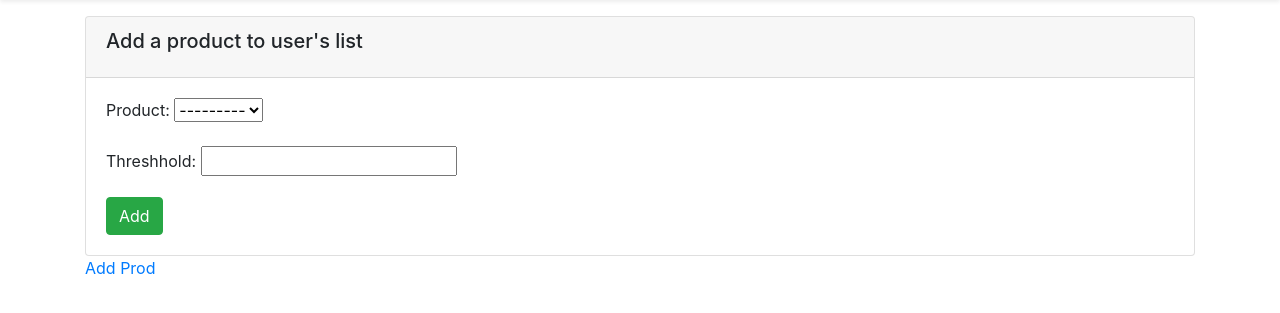
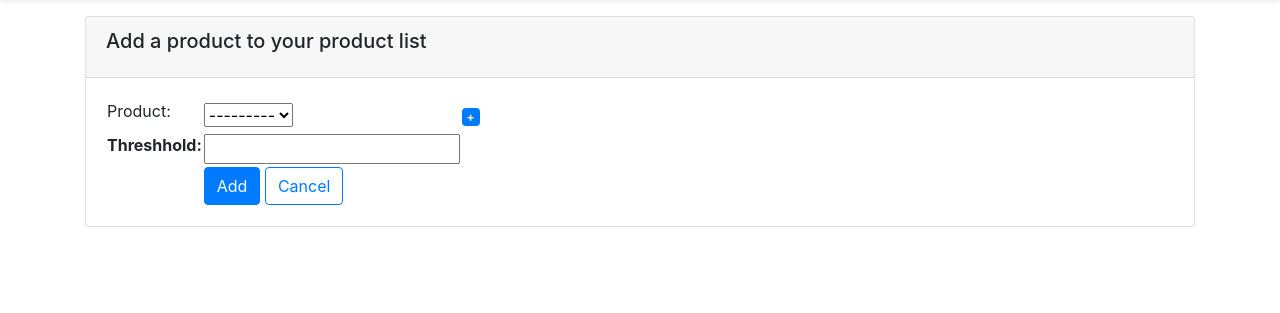
Before and after one commit to ericziethen/oz-price-checker, a Django app: page /adduserproduct/ in a window 1280 px wide. Shown: the part 97-410 px from the top of the page. Run offline with Django 3.2, Linux system fonts and the light colour scheme; the visitor is signed in with stand-in values (Sample User, id 1); data that the repository does not hold is empty; some libraries are stand-ins or nearby versions.

Commit message:
Added cancel button on each page (#72)
Co-authored-by: Sumant <sumant.kadam@gmail.com>

```diff
--- a/ozpricechecker/templates/pricefinderapp/product_add.html
+++ b/ozpricechecker/templates/pricefinderapp/product_add.html
@@ -3,13 +3,14 @@
 {% block content %}
 <div class="card">
     <div class="card-header">
-        <h5 class="card-title">Create a New Book</h5>
+        <h5 class="card-title">Create a New Product</h5>
     </div>
     <div class="card-body">
         <form method="post">
             {% csrf_token %}
             {{form.as_p}}
-            <button type="submit" class="btn btn-success">Create</button>
+            <button type="submit" class="btn btn-primary">Create</button>
+            <a href="{% url 'userproduct_add' %}" class="btn btn-outline-primary">Cancel</a>
         </form>
     </div>
 </div>
--- a/ozpricechecker/templates/pricefinderapp/userproduct_add.html
+++ b/ozpricechecker/templates/pricefinderapp/userproduct_add.html
@@ -4,15 +4,41 @@
 {% block content %}
 <div class="card">
     <div class="card-header">
-        <h5 class="card-title">Add a product to user's list</h5>
+        <h5 class="card-title">Add a product to your product list</h5>
     </div>
     <div class="card-body">
         <form method="post">
             {% csrf_token %}
-            {{form.as_p}}
-            <button type="submit" class="btn btn-success">Add</button>
+            <table>
+                <tr>
+                    <th class="font-weight-normal">{{ form.product.label_tag }}</th>
+                    <td>
+                        {{ form.product.errors }}
+                        {{ form.product }}
+                        {{ form.product.help_text }}
+                    </td>
+                    <td>
+                        <a class="badge badge-primary" href="{% url "product_add" %}">+</a>
+                    </td>
+                </tr>
+                <tr>
+                    <th>{{ form.threshhold.label_tag }}</th>
+                    <td>
+                        {{ form.threshhold.errors }}
+                        {{ form.threshhold }}
+                        {{ form.threshhold.help_text }}
+                    </td>
+                </tr>
+                <tr>
+                    <td></td>
+                    <td>
+                        <button type="submit" class="btn btn-primary">Add</button>
+                        <a href="{% url 'home' %}" class="btn btn-outline-primary">Cancel</a>
+                        </button>
+                    </td>
+                </tr>
+            </table>
         </form>
     </div>
 </div>
-<a  href="{% url "product_add" %}">Add Prod</a>
 {% endblock %}
--- a/ozpricechecker/templates/pricefinderapp/userproduct_delete.html
+++ b/ozpricechecker/templates/pricefinderapp/userproduct_delete.html
@@ -2,7 +2,7 @@
 {% block content %}
 <div class="card">
     <div class="card-header">
-        <h5 class="card-title">Delete Product {{ UserProduct.product }}</h5>
+        <h5 class="card-title">Delete Product : {{ UserProduct.product }}</h5>
     </div>
     <div class="card-body">
         <form method="post">
@@ -11,6 +11,7 @@
                 Are you sure you want to delete <strong>{{  UserProduct.product }}</strong> ?
             </div>
             <button type="submit" class="btn btn-danger">Delete</button>
+            <a href="{% url 'home' %}" class="btn btn-outline-primary">Cancel</a>
         </form>
     </div>
 </div>
--- a/ozpricechecker/templates/pricefinderapp/userproduct_update.html
+++ b/ozpricechecker/templates/pricefinderapp/userproduct_update.html
@@ -9,7 +9,8 @@
             <form method="post">
                 {% csrf_token %}
                 {{form.as_p}}
-                <button type="submit" class="btn btn-success">Update</button>
+                <button type="submit" class="btn btn-primary">Update</button>
+                <a href="{% url 'home' %}" class="btn btn-outline-primary">Cancel</a>
             </form>
         </div>
     </div>
```
